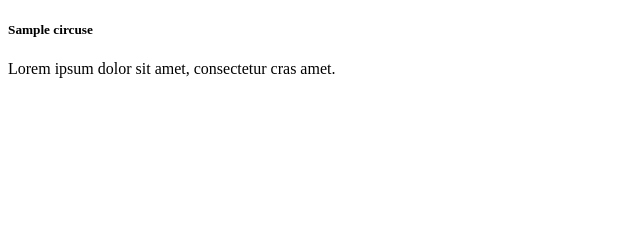
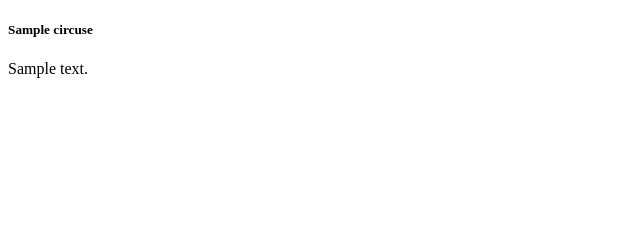
Before and after one commit to LewisSama/WildCircus2, a Symfony app: template templates/homepage/index.html.twig in a window 1280 px wide. Shown: the part 537-777 px from the top of the page, without its empty margins (0-640 px from the left). Run offline with Twig, Linux system fonts and the light colour scheme; the template is opened without the code that fills it: most values are stand-ins (such as "Sample title", 1, 10 or a date in 2020); some libraries are stand-ins or nearby versions.

Commit message:
added description and alt on main page

```diff
--- a/templates/homepage/index.html.twig
+++ b/templates/homepage/index.html.twig
@@ -19,10 +19,10 @@
     {% for circus in circuses %}
         <article class="d-flex justify-content-around" style="margin-top: 2rem">
             <div class="card flex-row text-center" style="width: 100%;">
-                <img src="https://via.placeholder.com/200x50" alt="Card image cap">
+                <img src="https://via.placeholder.com/200x50" alt="An image of {{ circus.name }}">
                 <div class="card-body">
                     <h5 class="card-title">{{ circus.name }}</h5>
-                    <p class="card-text">Lorem ipsum dolor sit amet, consectetur cras amet. </p>
+                    <p class="card-text">{{ circus.description }}</p>
                 </div>
             </div>
         </article>
```
